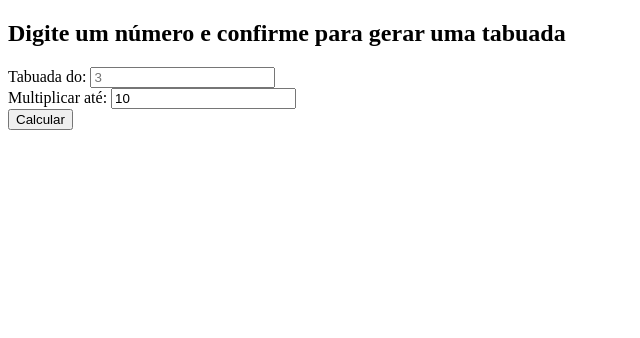
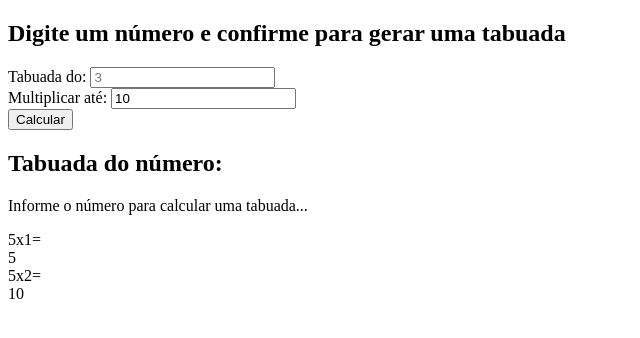
Before and after one commit to jonatasthome07/Tabuada-JS, a plain HTML site: page index.html in a window 1280 px wide. Shown: the whole page, without its empty margins (0-640 px from the left). Drawn offline with Linux system fonts and the light colour scheme.

Commit message:
Updating HTML - Operations section

```diff
--- a/index.html
+++ b/index.html
@@ -21,7 +21,22 @@
         <input type="submit" value="Calcular">
     </form>
     <div id="multiplication-table">
-
+        <h2 id="multiplication-title">Tabuada do número: <span></span></h2>
+        <div id="multiplication-operations">
+            <p>Informe o número para calcular uma tabuada...</p>
+            <div class="row">
+                <div class="operation">
+                    5x1=
+                </div>
+                <div class="result">5</div>
+            </div>
+            <div class="row">
+                <div class="operation">
+                    5x2=
+                </div>
+                <div class="result">10</div>
+            </div>
+        </div>
     </div>
 </body>
 </html>
```
